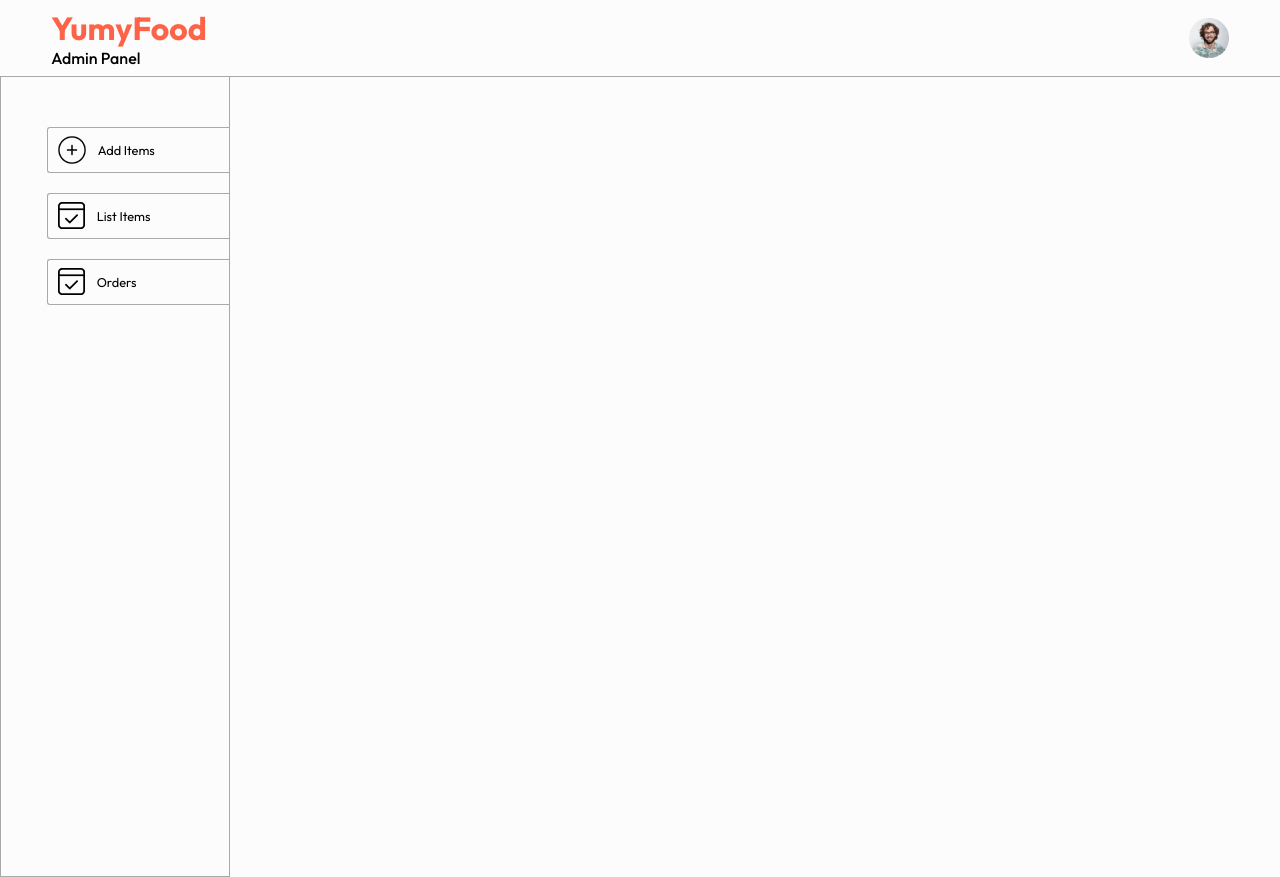
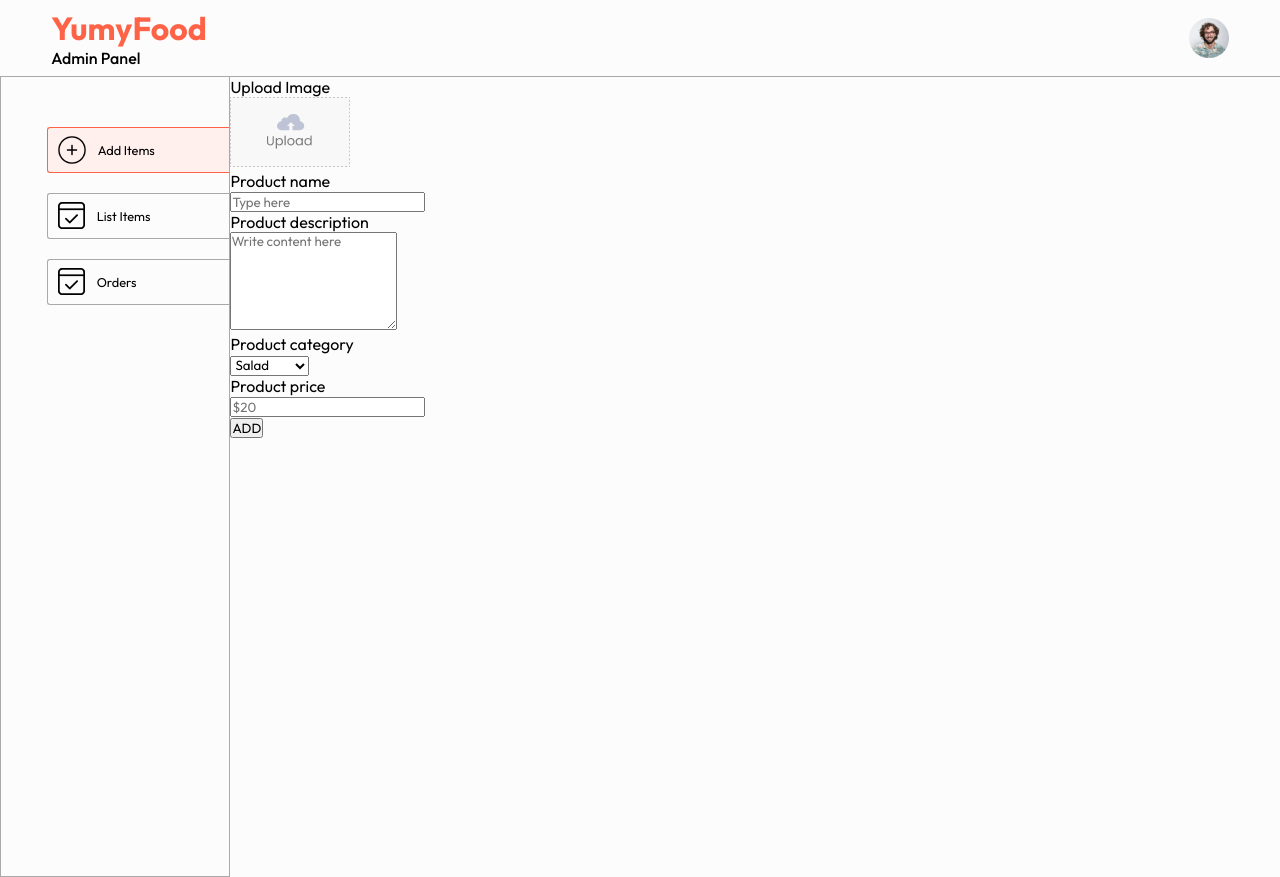
Before and after one commit to ritikmaurya4747/YumyFood, a React (Vite) app in the folder admin/: page /add in a window 1280 px wide. Built offline with nearby package versions, Linux system fonts and the light colour scheme.

Commit message:
add structure done

```diff
--- a/admin/src/App.jsx
+++ b/admin/src/App.jsx
@@ -1,6 +1,10 @@
 import React from 'react'
 import Navbar from './components/Navbar/Navbar'
 import Sidebar from './components/Sidebar/Sidebar'
+import {Routes,Route} from 'react-router-dom'
+import Add from './pages/Add/Add'
+import List from './pages/List/List'
+import Orders from './pages/Orders/Orders'
 
 function App() {
   return (
@@ -9,6 +13,11 @@
       <hr />
       <div className="app-content">
         <Sidebar/>
+        <Routes>
+          <Route path='/add' element={<Add/>}/>
+          <Route path='/list' element={<List/>}/>
+          <Route path='/orders' element={<Orders/>}/>
+        </Routes>
       </div>
     </div>
   )
--- a/admin/src/components/Sidebar/Sidebar.css
+++ b/admin/src/components/Sidebar/Sidebar.css
@@ -22,6 +22,10 @@
     border-radius: 3px 0px 0px 3px;
     cursor: pointer;
 }
+.sidebar-option.active{
+    background-color: #fff0ed;
+    border-color: tomato;
+}
 @media(max-width:900px){
     .sidebar-option p{
         display: none;
--- a/admin/src/components/Sidebar/Sidebar.jsx
+++ b/admin/src/components/Sidebar/Sidebar.jsx
@@ -1,23 +1,24 @@
 import React from "react";
 import "./Sidebar.css";
 import {assets} from '../../assets/assets'
+import {NavLink} from 'react-router-dom'
 
 function Sidebar() {
   return (
     <div className="sidebar">
       <div className="sidebar-options">
-      <div className='sidebar-option'>
+      <NavLink to='/add' className='sidebar-option'>
         <img src={assets.add_icon} alt="" />
         <p>Add Items</p>
-      </div>
-      <div className='sidebar-option'>
+      </NavLink>
+      <NavLink to='/list' className='sidebar-option'>
         <img src={assets.order_icon} alt="" />
         <p>List Items</p>
-      </div>
-      <div className='sidebar-option'>
+      </NavLink>
+      <NavLink to='/orders' className='sidebar-option'>
         <img src={assets.order_icon} alt="" />
         <p>Orders</p>
-      </div>
+      </NavLink>
       </div>
     </div>
   );
--- /dev/null
+++ b/admin/src/pages/Add/Add.jsx
@@ -0,0 +1,48 @@
+import React from 'react'
+import './Add.css'
+import {assets}  from '../../assets/assets'
+function Add() {
+  return (
+    <div className='add'>
+        <form className='flec-col'>
+          <div className="add-img-upload flex-col">
+            <p>Upload Image</p>
+            <label htmlFor="image">
+              <img src={assets.upload_area} alt="" />
+            </label>
+            <input type="file" id='image' hidden required />
+          </div>
+          <div className="add-product-name flex-col">
+            <p>Product name</p>
+            <input type="text" name='name' placeholder='Type here' />
+          </div>
+          <div className="add-product-description flex-col">
+            <p>Product description</p>
+            <textarea name="description" rows='6' placeholder='Write content here' required></textarea>
+          </div>
+          <div className="add-category-price">
+            <div className="add-category flex-col">
+              <p>Product category</p>
+              <select name="category">
+                <option value="Salad">Salad</option>
+                <option value="Rolls">Rolls</option>
+                <option value="Deserts">Deserts</option>
+                <option value="Sandwich">Sandwich</option>
+                <option value="Cake">Cake</option>
+                <option value="Pure Veg">Pure Veg</option>
+                <option value="Pasta">Pasta</option>
+                <option value="Noodles"></option>
+              </select>
+            </div>
+            <div className="add-price flex-col">
+              <p>Product price</p>
+              <input type="Number" name="price" placeholder='$20'/>
+            </div>
+          </div>
+          <button type='submit' className='add-btn'>ADD</button>
+        </form>
+    </div>
+  )
+}
+
+export default Add
--- /dev/null
+++ b/admin/src/pages/List/List.jsx
@@ -0,0 +1,9 @@
+import React from 'react'
+import './List.css'
+function List() {
+  return (
+    <div>List</div>
+  )
+}
+
+export default List
--- /dev/null
+++ b/admin/src/pages/Orders/Orders.jsx
@@ -0,0 +1,9 @@
+import React from 'react'
+import './Orders.css'
+function Orders() {
+  return (
+    <div>Orders</div>
+  )
+}
+
+export default Orders
```
Also changed, not shown: admin/src/pages/Add/Add.css (added), admin/src/pages/List/List.css (added), admin/src/pages/Orders/Orders.css (added), 1 other file (tests, documents, lock files or other folders).
